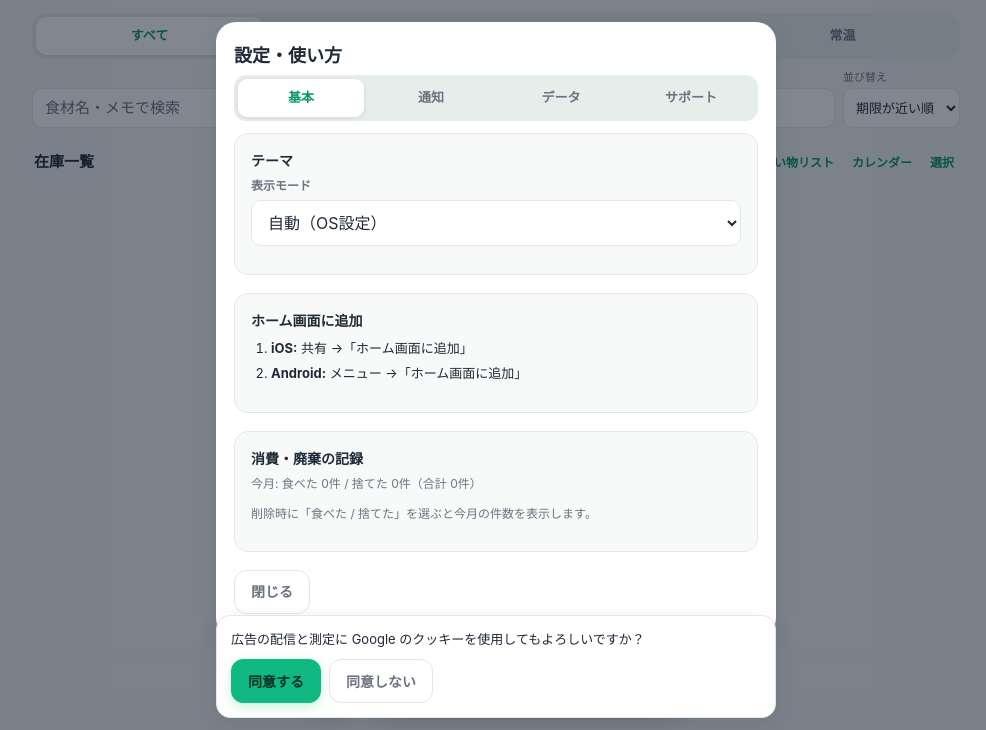
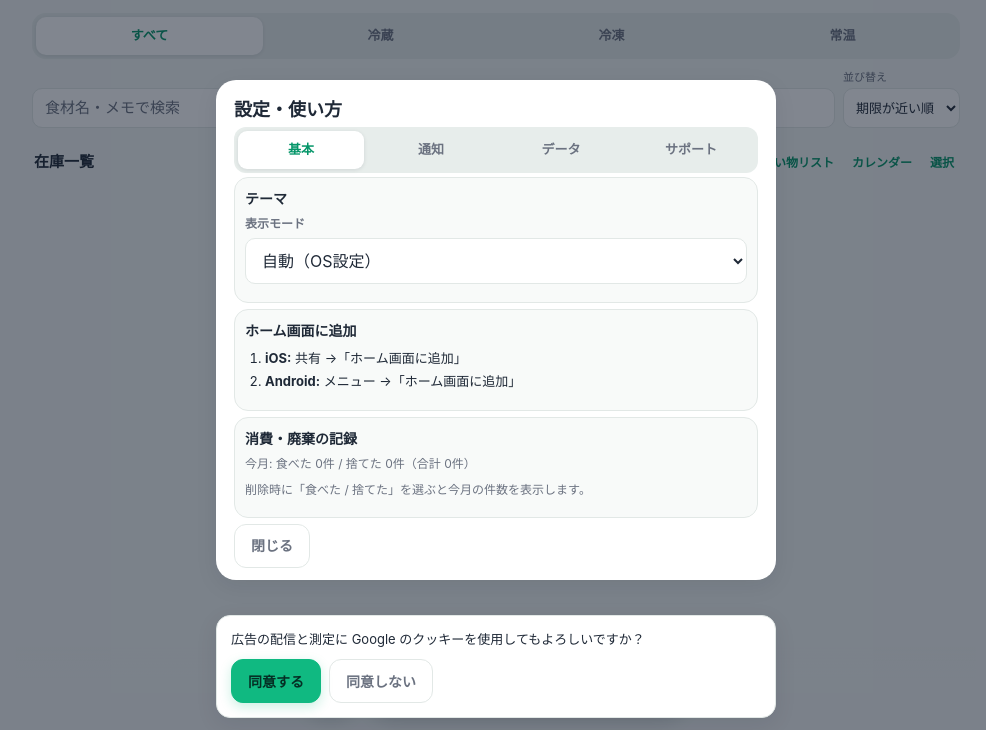
Before and after one commit to neoenox/receipt-expiry-webapp, a website with bundled scripts: page receipt-expiry-pwa/public/index.html in a window 1280 px wide. Both pictures are taken after a click on the button 1084 px from the left and 33 px from the top of the page. Shown: the part 70-800 px from the top of the page, without its empty margins (144-1130 px from the left). Built offline with nearby package versions, Linux system fonts and the light colour scheme.

Commit message:
fix: 設定モーダルのPC時の余白を詰めて閉じるボタンを見えるようにする

```diff
--- a/receipt-expiry-pwa/public/css/style.css
+++ b/receipt-expiry-pwa/public/css/style.css
@@ -675,6 +675,17 @@ label.checkbox-field input[type='checkbox'] {
   .overlay { align-items: center; padding: 20px; }
   .sheet, .sheet-wide { border-radius: 20px; padding-bottom: 24px; }
   .loading-box { margin-bottom: 0; }
+  /* 設定モーダルは PC 幅で余白を詰め、閉じるボタンを初期表示で見せる。 */
+  .sheet-wide { padding-top: 16px; padding-bottom: 12px; }
+  .sheet-wide h2 { margin-bottom: 4px; }
+  .settings-tabs { margin-bottom: 4px; }
+  .settings-section { margin: 6px 0; padding: 10px; }
+  .sheet-wide .field { margin-bottom: 8px; }
+  .sheet-wide .hint { margin-bottom: 8px; }
+  .sheet-wide .sheet-actions { margin-top: 12px; }
+  .guide { margin-bottom: 8px; }
+  .guide li { margin-bottom: 4px; }
+  .guide-details { margin-top: 8px; padding: 8px 12px; }
 }
 
 /* PC ではスマホ幅の枠を広げる。600px 未満の見た目は変えない。 */
```
